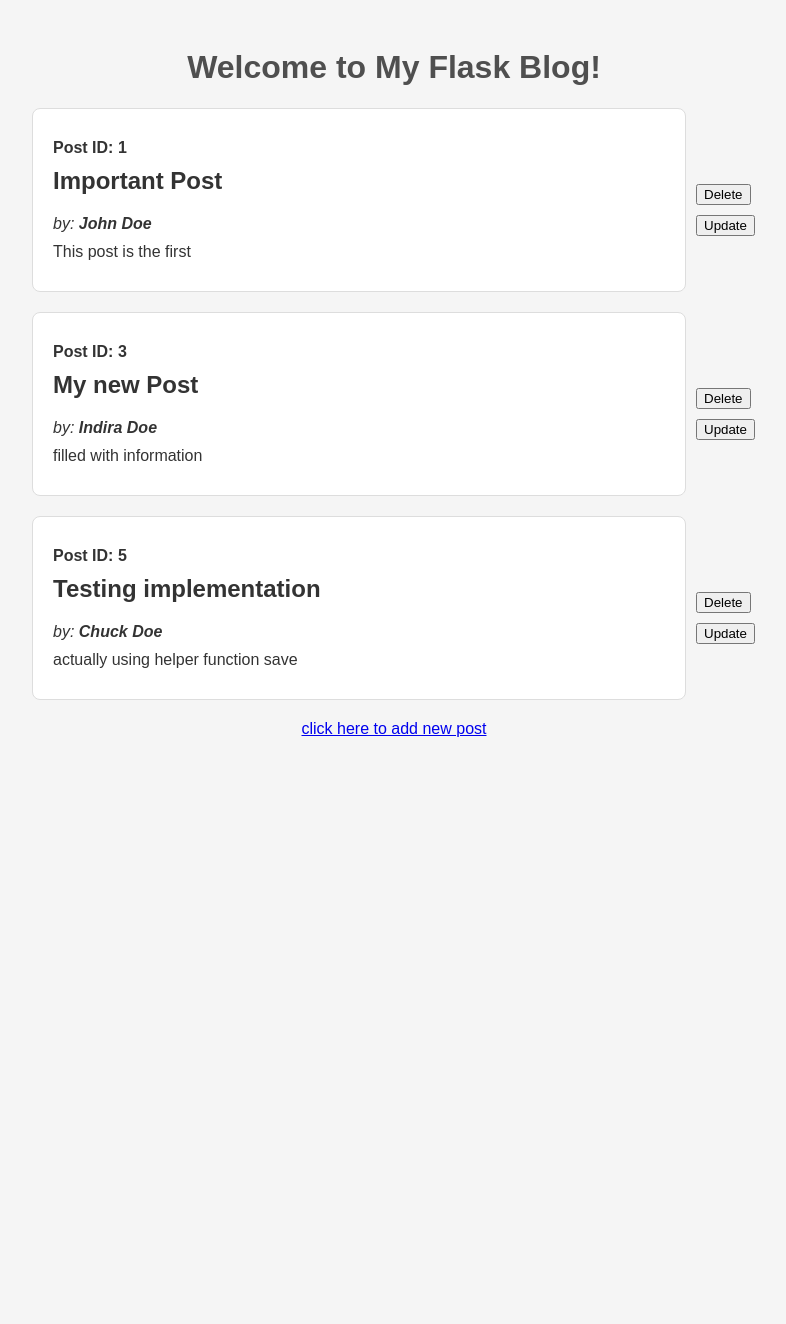
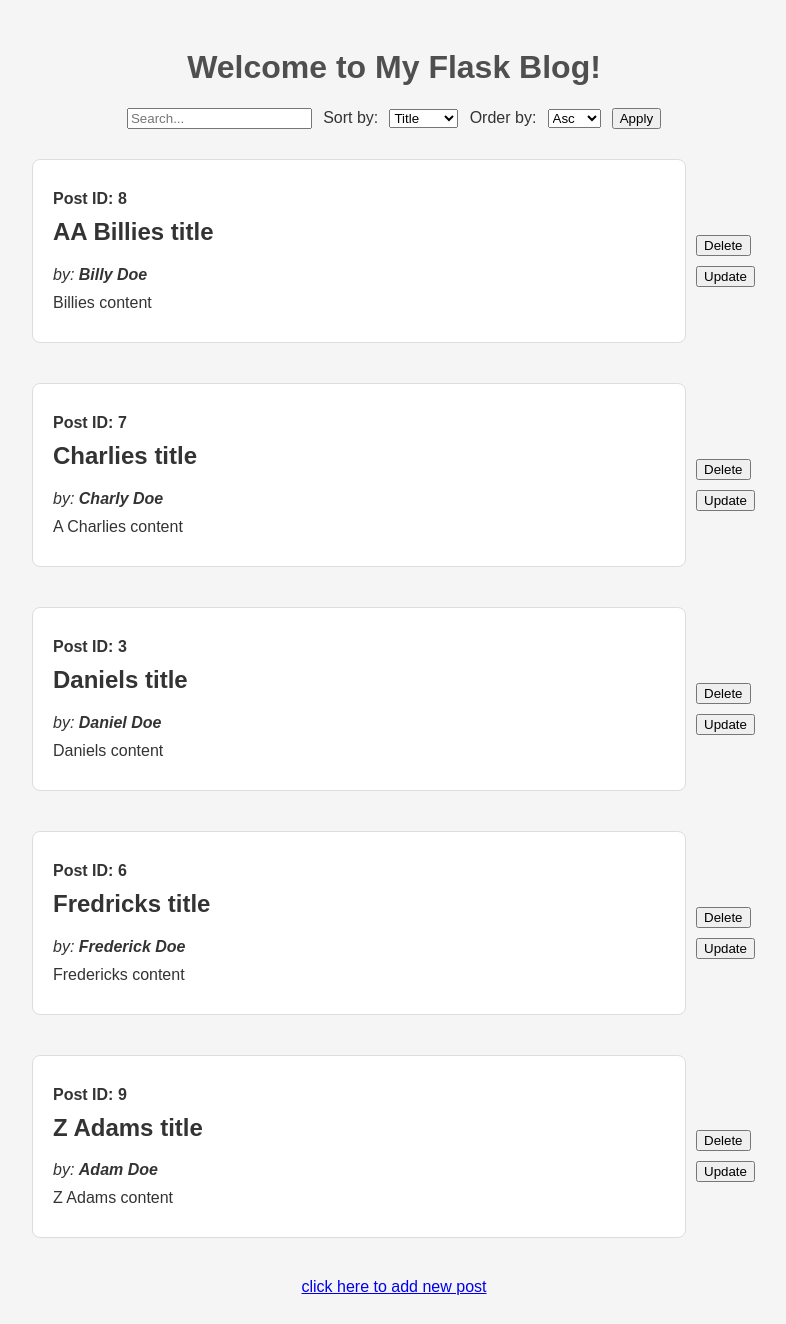
Before and after one commit to marcel1520/Masterblog-Project, a Flask app: page / in a window 1280 px wide. Shown: the whole page, without its empty margins (246-1032 px from the left). Before the commit the page ends 737 px from the top, so only its background shows below. Run offline with Flask 3, Linux system fonts and the light colour scheme.

Commit message:
added features

```diff
--- a/app.py
+++ b/app.py
@@ -19,7 +19,35 @@ def save_data(posts):
 @app.route("/")
 def index():
         blog_posts = load_data()
-        return render_template("index.html", posts=blog_posts)
+
+        posts = []
+        for post_id, post in blog_posts.items():
+            post_with_id = post.copy()
+            post_with_id['id'] = post_id
+            posts.append(post_with_id)
+
+        search_query = request.args.get("search", "").lower()
+        sort_by = request.args.get("sort_by", "title")
+        order = request.args.get("order", "asc")
+
+        if search_query:
+            filtered_posts = []
+            for post in posts:
+                title = post['title'].lower()
+                author = post['author'].lower()
+                if search_query in title.lower() or search_query in author.lower():
+                    filtered_posts.append(post)
+            posts = filtered_posts
+
+        def get_sort_value(all_posts):
+            return all_posts[sort_by].lower()
+
+        reverse_order = order == "desc"
+        if sort_by in ['title', 'author', 'content']:
+            posts.sort(key=get_sort_value, reverse=reverse_order)
+
+
+        return render_template("index.html", posts=posts)
 
 
 @app.route("/add", methods=["GET", "POST"])
--- a/data.json
+++ b/data.json
@@ -1,17 +1,27 @@
 {
-    "id_1": {
-        "author": "John Doe",
-        "title": "Important Post",
-        "content": "This post is the first"
+    "id_3": {
+        "author": "Daniel Doe ",
+        "title": "Daniels title",
+        "content": "Daniels content"
     },
-    "id_3": {
-        "author": "Indira Doe ",
-        "title": "My new Post",
-        "content": "filled with information"
+    "id_6": {
+        "author": "Frederick Doe",
+        "title": "Fredricks title",
+        "content": "Fredericks content"
     },
-    "id_5": {
-        "author": "Chuck Doe",
-        "title": "Testing implementation",
-        "content": "actually using helper function save"
+    "id_7": {
+        "author": "Charly Doe",
+        "title": "Charlies title",
+        "content": "A Charlies content"
+    },
+    "id_8": {
+        "author": "Billy Doe",
+        "title": "AA Billies title",
+        "content": "Billies content"
+    },
+    "id_9": {
+        "author": "Adam Doe",
+        "title": "Z Adams title",
+        "content": "Z Adams content"
     }
 }
--- a/static/style.css
+++ b/static/style.css
@@ -3,11 +3,24 @@ body {
     background-color: #F5F5F5;
     padding: 20px;
     color: #333;
+
 }
 
 h1 {
     text-align: center;
     color: #4F4F4F;
+}
+
+.sort-search-wrapper {
+    display: flex;
+    justify-content: center;
+}
+
+.sort-search form{
+    display: flex;
+    align-items: center;
+    margin-bottom: 20px;
+    gap: 0.7rem;
 }
 
 .post {
@@ -32,6 +45,7 @@ h1 {
     flex-direction: row;
     justify-content: center;
     align-items: center;
+    margin: 10px 0 20px 0;
 }
 
 .add {
--- a/templates/index.html
+++ b/templates/index.html
@@ -8,20 +8,40 @@
 </head>
 <body>
     <h1>Welcome to My Flask Blog!</h1>
+    <div class="sort-search-wrapper">
+      <div class="sort-search">
+        <form method="get">
+            <input type="text" name="search" placeholder="Search..." value="{{ request.args.get('search', '') }}">
+            <label for="sort_by">Sort by:</label>
+            <select name="sort_by" id="sort_by">
+                <option value="title" {% if request.args.get('sort_by') == 'title' %}selected{% endif %}>Title</option>
+                <option value="author" {% if request.args.get('sort_by') == 'author' %}selected{% endif %}>Author</option>
+                <option value="content" {% if request.args.get('sort_by') == 'content' %}selected{% endif %}>Content</option>
+            </select>
+            <label for="order">Order by:</label>
+            <select name="order" id="order">
+                <option value="asc" {% if request.args.get('order') == 'asc' %}selected{% endif %}>Asc</option>
+                <option value="desc" {% if request.args.get('order') == 'desc' %}selected{% endif %}>Desc</option>
+            </select>
+            <button type="submit">Apply</button>
+
+        </form>
+      </div>
+    </div>
     <div class="container">
-        {% for id, post in posts.items() %}
+        {% for post in posts %}
         <div class="post-wrapper">
             <div class="post">
-                <p><strong>Post ID: {{ id[-1] }}</strong></p>
+                <p><strong>Post ID: {{ post['id'][-1] }}</strong></p>
                 <h2>{{ post["title"] }}</h2>
                 <p><em>by: <strong>{{ post["author"] }}</strong></em></p>
                 <p>{{ post["content"] }}</p>
             </div>
             <div class="button-column">
-                <form action="{{ url_for('delete', post_id=id) }}" method="POST">
+                <form action="{{ url_for('delete', post_id=post['id']) }}" method="POST">
                     <input type="submit" value="Delete">
                 </form>
-                <form action="{{ url_for('update', post_id=id) }}" method="GET">
+                <form action="{{ url_for('update', post_id=post['id']) }}" method="GET">
                     <input type="submit" value="Update">
                 </form>
             </div>
```
